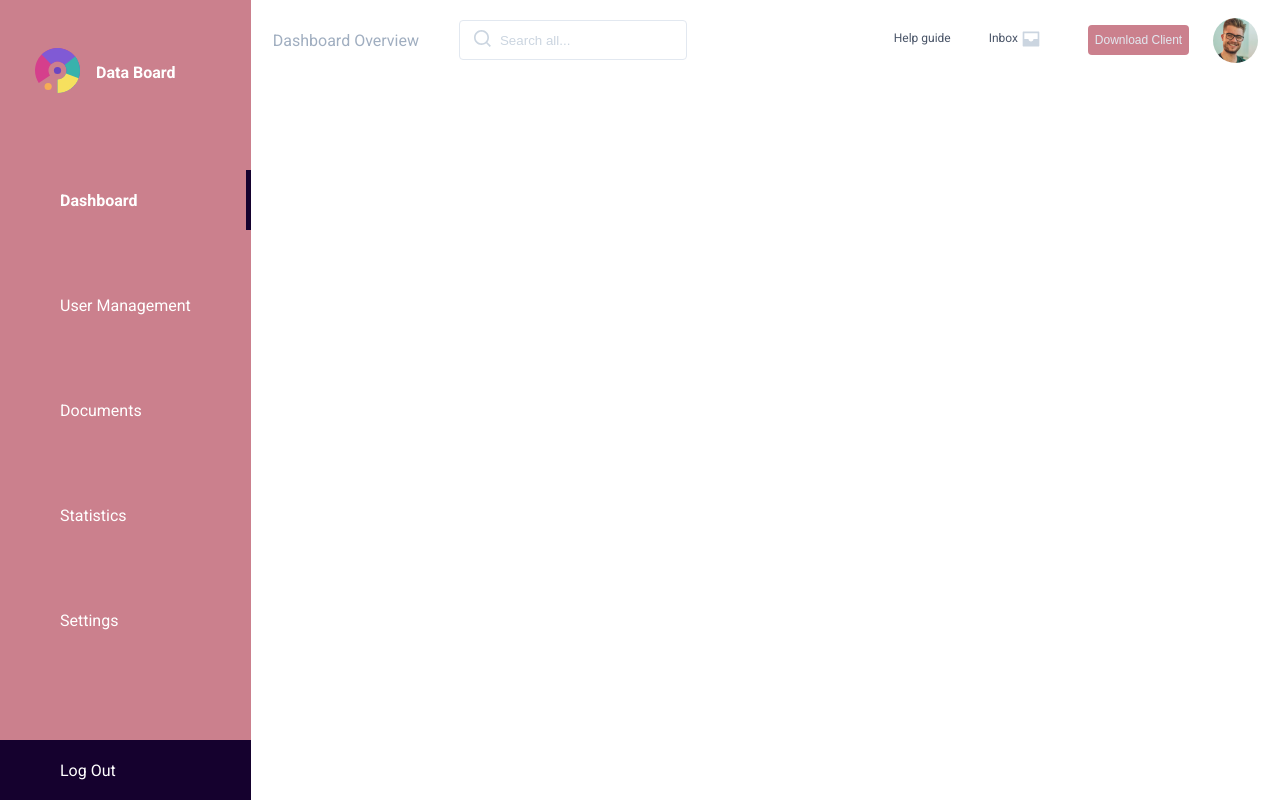
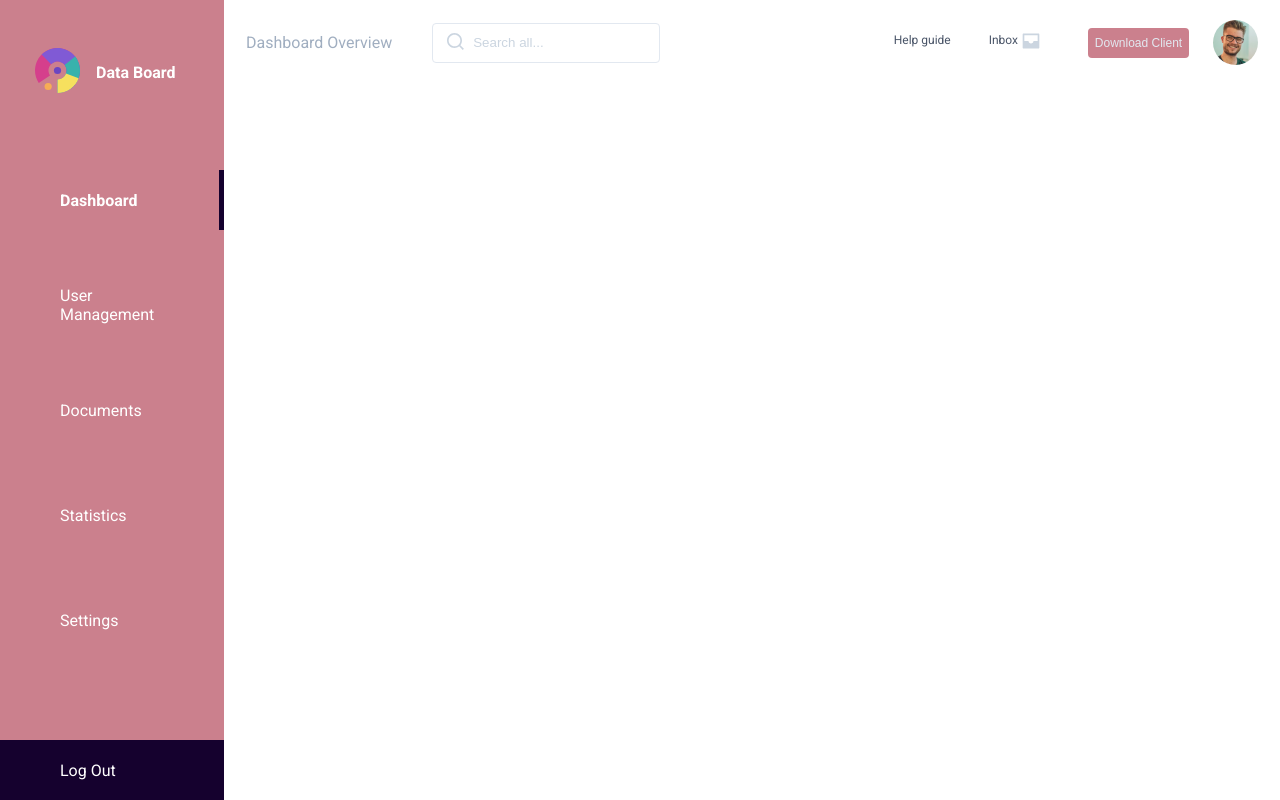
Before and after one commit to AbdurrahmanSogbesan/data-board, a Vue app: page / in a window 1280 px wide. Built offline with nearby package versions, Linux system fonts and the light colour scheme.

Commit message:
style: fix header issues

```diff
--- a/src/App.vue
+++ b/src/App.vue
@@ -1,11 +1,9 @@
 <template>
   <div id="app">
-    <div class="d-flex">
+    <div class="d-flex align-items-start">
       <SideBar />
       <!-- Replace below div with the header component here -->
-      <div class="app-header">
       <Header />
-      </div>
     </div>
   </div>
 </template>
@@ -18,8 +16,8 @@ export default {
     name: "App",
     components: {
       SideBar,
-    Header
-  }
+      Header,
+    },
   };
 </script>
 
--- a/src/components/Header.vue
+++ b/src/components/Header.vue
@@ -21,14 +21,14 @@ import Button from "./Button.vue";
   export default {
     data() {
       return {
-      SearchIcon
+        SearchIcon,
       };
     },
     components: {
       TextBox,
       HeaderListItems,
-    Button
-  }
+      Button,
+    },
   };
 </script>
 
@@ -36,6 +36,7 @@ export default {
   .header-section {
     padding: 20px 22px;
     justify-content: space-between;
+    width: 82.5%;
   }
   .header-title {
     font-size: 16px;
@@ -46,7 +47,5 @@ export default {
     border-radius: 25px;
   }
   .header-list-items {
-  position: absolute;
-  right: 22px;
   }
 </style>
--- a/src/components/SideBar.vue
+++ b/src/components/SideBar.vue
@@ -18,8 +18,8 @@ import SideBarItems from "./SideBarItems";
   export default {
     components: {
       Logo,
-    SideBarItems
-  }
+      SideBarItems,
+    },
   };
 </script>
 
@@ -31,6 +31,7 @@ export default {
     bottom: 0;
     left: 0;
     height: 100vh;
+    width: 17.5%;
   }
 
   .sidebar-title {
```
Lines whose indentation alone changed are shown as unchanged.
